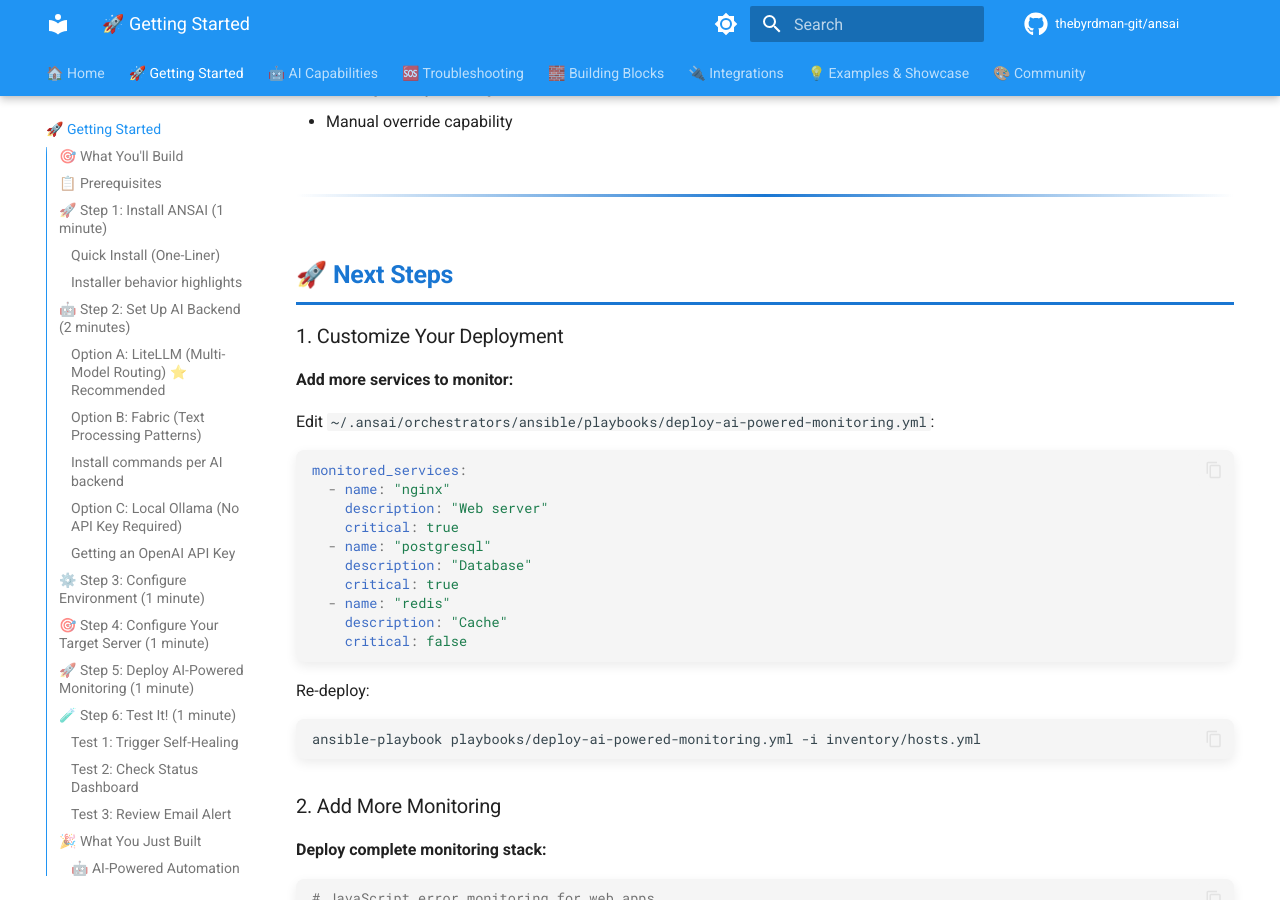
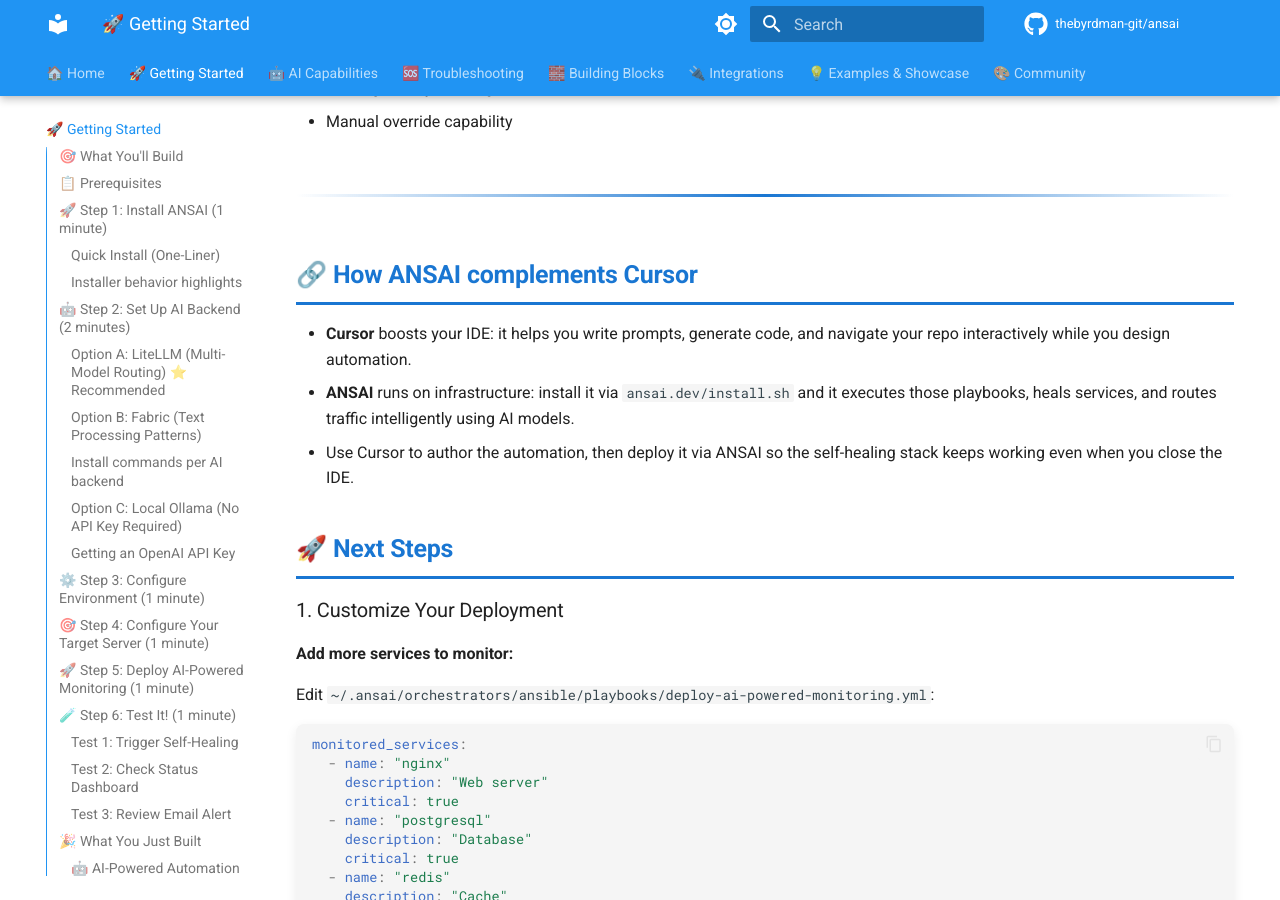
Before and after one commit to thebyrdman-git/ansai, an MkDocs documentation site: the page built from docs/GETTING_STARTED.md, in a window 1280 px wide and 900 px high, scrolled down 8576 px. Built offline with MkDocs 1.6.1 and Material for MkDocs 9.7.7, drawn with Linux system fonts in a browser that asks for light colours; comment, search, counter and statistics services are not loaded.

Commit message:
docs: explain how ansai complements cursor

```diff
--- a/docs/GETTING_STARTED.md
+++ b/docs/GETTING_STARTED.md
@@ -366,6 +366,13 @@
 
 ---
 
+## 🔗 How ANSAI complements Cursor
+
+- **Cursor** boosts your IDE: it helps you write prompts, generate code, and navigate your repo interactively while you design automation.
+- **ANSAI** runs on infrastructure: install it via `ansai.dev/install.sh` and it executes those playbooks, heals services, and routes traffic intelligently using AI models.
+- Use Cursor to author the automation, then deploy it via ANSAI so the self-healing stack keeps working even when you close the IDE.
+
+
 ## 🚀 Next Steps
 
 ### 1. Customize Your Deployment
```
